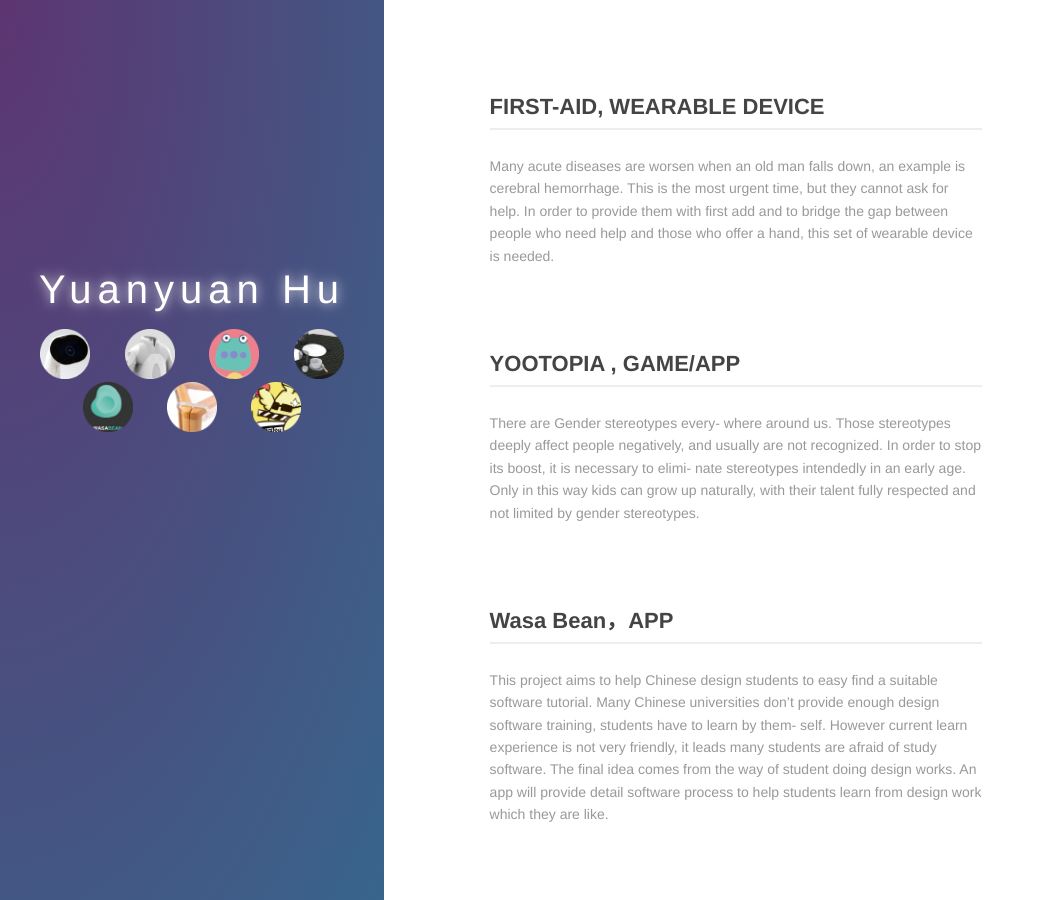
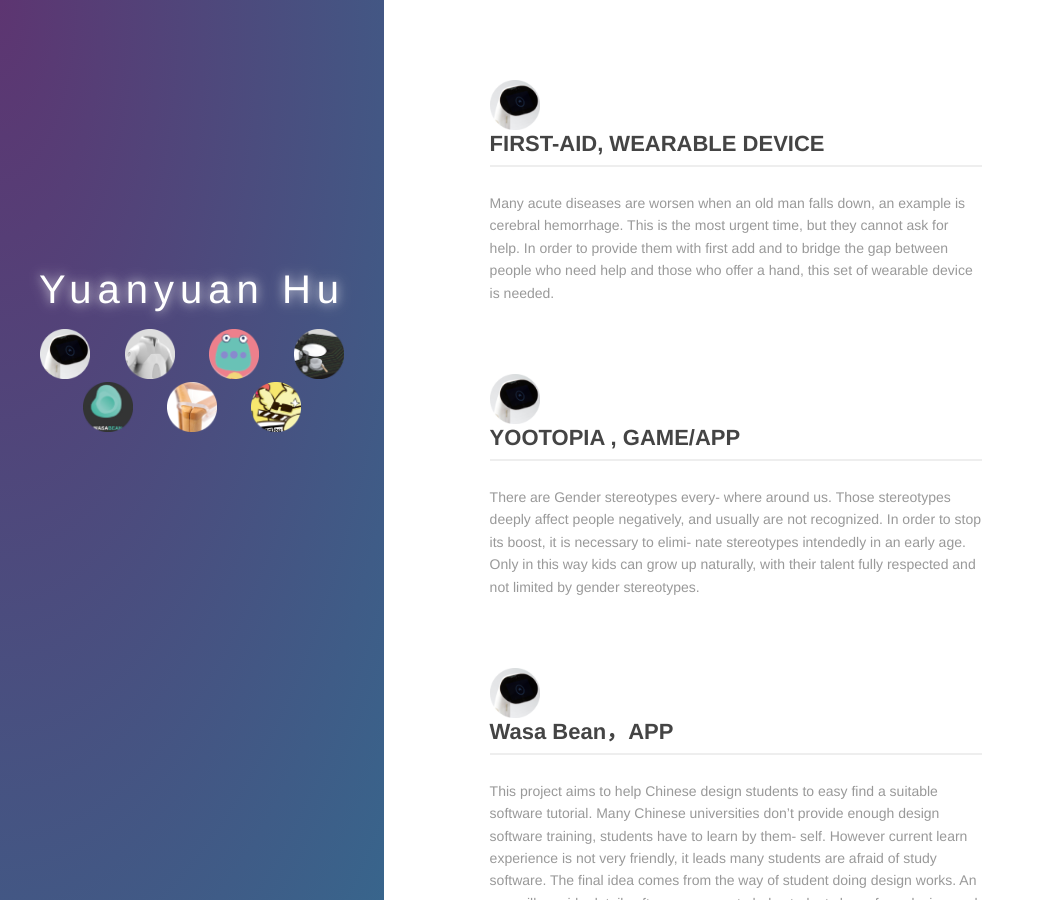
Before and after one commit to yuanyuanhu96/Potfolio-Archive, a Jekyll site: the page built from index.md, in a window 1280 px wide and 900 px high. Shown: the whole window, without its empty margins (0-1045 px from the left). Built offline with Jekyll 4.4.1, drawn with Linux system fonts in a browser that asks for light colours.

Commit message:
Update index.md

```diff
--- a/index.md
+++ b/index.md
@@ -22,7 +22,7 @@
       <ul class="artical-list">
         {% for post in site.categories.blog %}
         <li>
-          <a href="{{ post.url }}" class="keyshot">{{ post.keyshot }}</a>
+          <a href="{{ post.url }}" target="_blank"><img src="/images/Project-icon-png/1_favicon.ico" alt="" width="50"/></a>
           <a href="{{ post.url }}" class="title">{{ post.title }}</a>
           <div class="title-desc">{{ post.description }}</div>
         </li>
```
